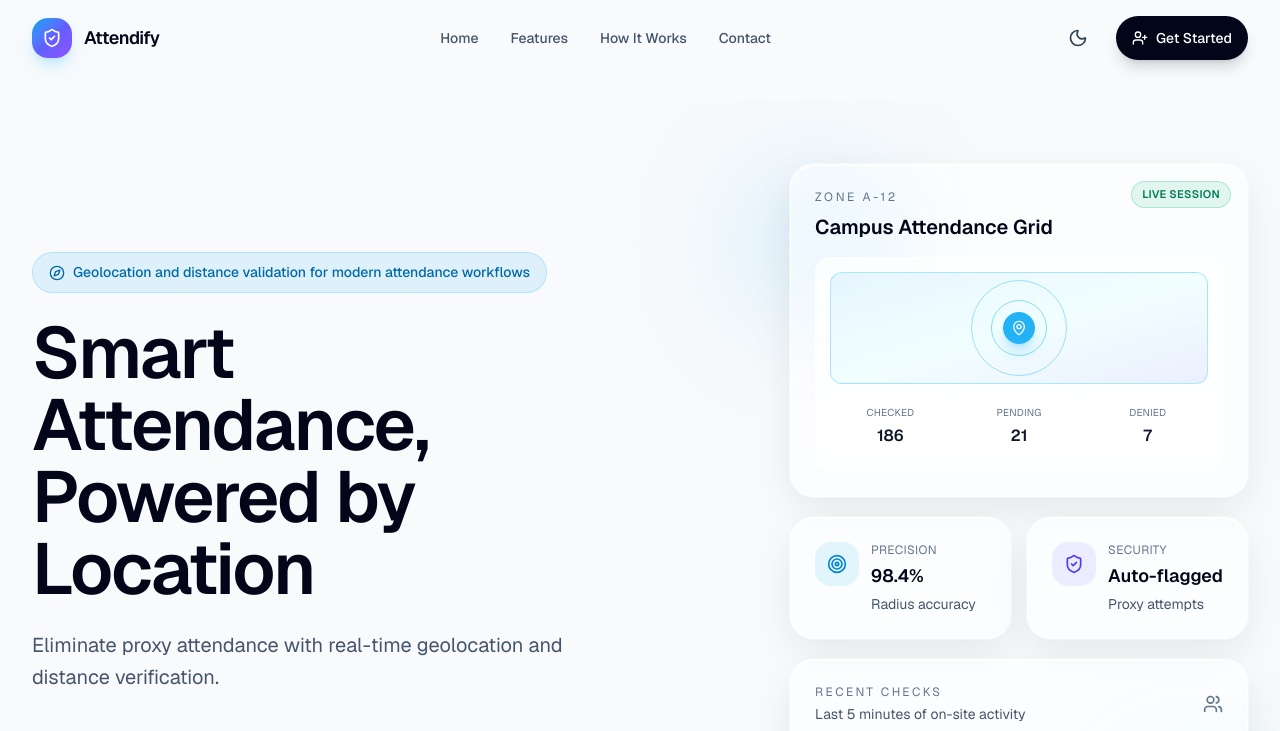
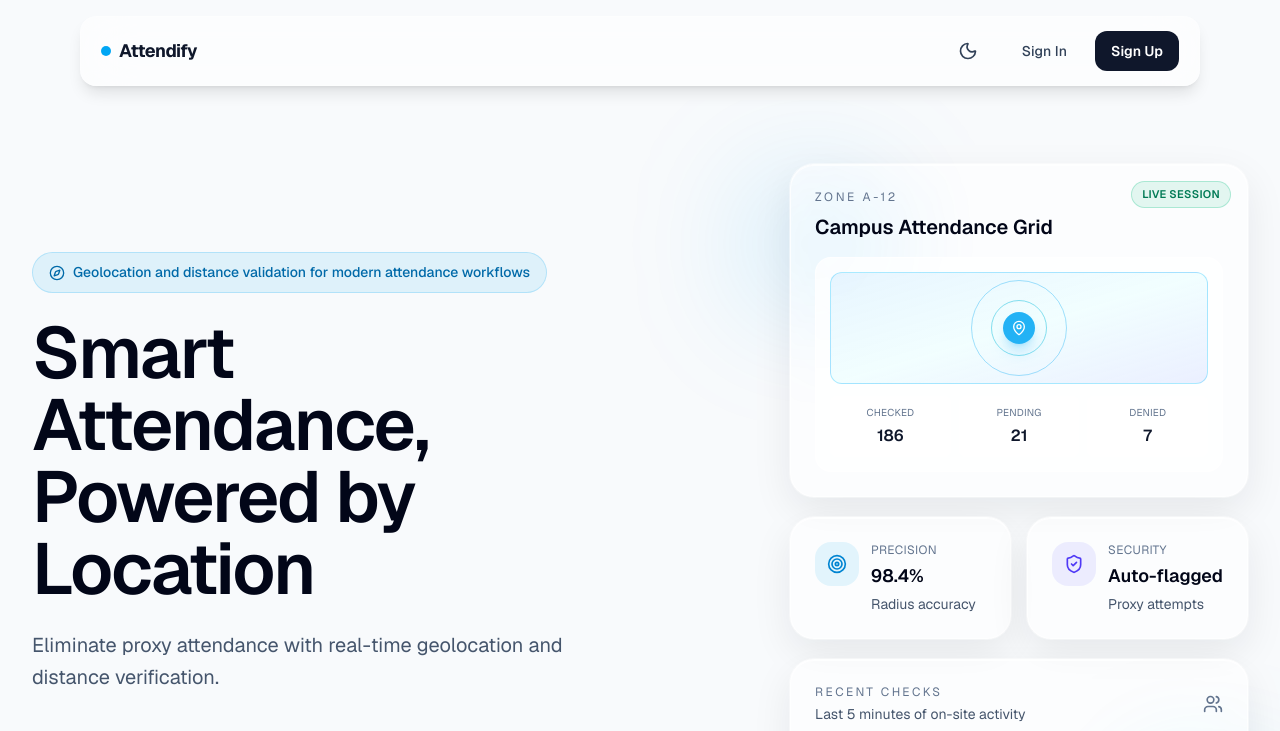
Before and after one commit to Ayomide-Philip/digital-attendance, a Next.js app: page / in a window 1280 px wide. Shown: the top 731 px of the page. Built offline with nearby package versions, Linux system fonts and the light colour scheme.

Commit message:
refactor: simplify Header component by removing unused state and mobile menu logic

```diff
--- a/components/root/header.jsx
+++ b/components/root/header.jsx
@@ -1,178 +1,36 @@
-"use client";
-import { useState, useEffect } from "react";
-import { ChevronRight, Menu, ShieldCheck, UserPlus, X } from "lucide-react";
-import { useTheme } from "next-themes";
-import Toggle from "@/components/toggle";
 import Link from "next/link";
-const navigationLinks = [
-  { label: "Home", href: "#home" },
-  { label: "Features", href: "#features" },
-  { label: "How It Works", href: "#how-it-works" },
-  { label: "Contact", href: "#contact" },
-];
+import Toggle from "../toggle";
+
 export default function Header() {
-  const [scrolled, setScrolled] = useState(false);
-  const [mobileMenuOpen, setMobileMenuOpen] = useState(false);
-
-  useEffect(() => {
-    const onScroll = () => setScrolled(window.scrollY > 12);
-    onScroll();
-    window.addEventListener("scroll", onScroll, { passive: true });
-    return () => window.removeEventListener("scroll", onScroll);
-  }, []);
-
-  useEffect(() => {
-    if (!mobileMenuOpen) {
-      document.body.style.overflow = "";
-      return;
-    }
-
-    document.body.style.overflow = "hidden";
-    return () => {
-      document.body.style.overflow = "";
-    };
-  }, [mobileMenuOpen]);
   return (
-    <>
-      <header
-        className={`fixed inset-x-0 top-0 z-50 border-b transition-all duration-300 ${
-          scrolled
-            ? "border-white/20 bg-white/80 backdrop-blur-xl dark:border-slate-800 dark:bg-slate-950/80"
-            : "border-transparent bg-transparent"
-        }`}
-      >
-        <div className="mx-auto flex max-w-7xl items-center justify-between px-4 py-3.5 sm:px-6 sm:py-4 lg:px-8">
+    <header className="fixed inset-x-0 top-0 z-50">
+      <div className="mx-auto mt-4 max-w-6xl px-4">
+        <div className="flex items-center justify-between rounded-2xl border border-white/20 bg-white/60 px-4 py-3 shadow-lg backdrop-blur-xl dark:border-white/10 dark:bg-black/50 sm:px-5">
           <Link
             href="/"
-            className="flex items-center gap-2.5 text-base font-semibold tracking-tight text-slate-950 sm:gap-3 sm:text-lg dark:text-white"
+            className="inline-flex items-center gap-2 text-lg font-bold tracking-tight text-slate-900 transition-opacity hover:opacity-90 dark:text-white"
           >
-            <div className="flex h-10 w-10 items-center justify-center rounded-2xl bg-linear-to-br from-sky-500 via-indigo-500 to-violet-500 text-white shadow-lg shadow-sky-500/20">
-              <ShieldCheck className="h-5 w-5" />
-            </div>
-            <span>Attendify</span>
+            <span className="h-2.5 w-2.5 rounded-full bg-sky-500" />
+            Attendify
           </Link>
 
-          <nav className="hidden items-center gap-8 lg:flex">
-            {navigationLinks.map((link) => (
-              <a
-                key={link.label}
-                href={link.href}
-                className="text-sm font-medium text-slate-600 transition hover:text-slate-950 dark:text-slate-300 dark:hover:text-white"
-              >
-                {link.label}
-              </a>
-            ))}
-          </nav>
-
-          <div className="hidden items-center gap-3 lg:flex">
+          <div className="flex items-center gap-2 sm:gap-3">
             <Toggle />
-            <Button
-              as="a"
-              variant="primary"
+            <Link
               href="/login"
-              className="cursor-pointer"
+              className="inline-flex h-10 items-center justify-center rounded-xl px-4 text-sm font-medium text-slate-700 transition-all duration-200 hover:scale-[1.01] hover:bg-white/60 hover:text-slate-950 dark:text-slate-200 dark:hover:bg-white/10 dark:hover:text-white"
             >
-              <UserPlus className="h-4 w-4" />
-              Get Started
-            </Button>
-          </div>
-
-          <div className="flex items-center gap-0.5 lg:hidden">
-            <Toggle />
-            <Button
-              as="button"
-              variant="ghost"
-              onClick={() => setMobileMenuOpen(true)}
-              className="cursor-pointer rounded-full p-2 text-slate-700 hover:bg-slate-100 hover:text-slate-950 dark:text-slate-300 dark:hover:bg-slate-900 dark:hover:text-white"
-              aria-label="Open menu"
+              Sign In
+            </Link>
+            <Link
+              href="/signup"
+              className="hidden h-10 items-center justify-center rounded-xl bg-slate-900 px-4 text-sm font-semibold text-white transition-all duration-200 hover:scale-[1.01] hover:bg-slate-800 dark:bg-white dark:text-slate-900 dark:hover:bg-slate-200 sm:inline-flex"
             >
-              <Menu className="h-5 w-5" />
-            </Button>
+              Sign Up
+            </Link>
           </div>
         </div>
-      </header>
-
-      {mobileMenuOpen ? (
-        <div className="fixed inset-0 z-50 lg:hidden">
-          <button
-            className="absolute inset-0 bg-slate-950/50 backdrop-blur-sm"
-            onClick={() => setMobileMenuOpen(false)}
-            aria-label="Close menu"
-          />
-          <div className="absolute right-0 top-0 h-full w-full max-w-sm border-l border-slate-200 bg-white p-5 sm:p-6 shadow-2xl dark:border-slate-800 dark:bg-slate-950">
-            <div className="flex items-center justify-between">
-              <div className="flex items-center gap-3 text-lg font-semibold">
-                <div className="flex h-10 w-10 items-center justify-center rounded-2xl bg-linear-to-br from-sky-500 via-indigo-500 to-violet-500 text-white">
-                  <ShieldCheck className="h-5 w-5" />
-                </div>
-                Attendify
-              </div>
-              <Button
-                as="button"
-                variant="ghost"
-                onClick={() => setMobileMenuOpen(false)}
-                className="cursor-pointer rounded-full p-2 text-slate-700 hover:bg-slate-100 hover:text-slate-950 dark:text-slate-300 dark:hover:bg-slate-900 dark:hover:text-white"
-                aria-label="Close menu"
-              >
-                <X className="h-5 w-5" />
-              </Button>
-            </div>
-
-            <div className="mt-8 space-y-2 sm:mt-10">
-              {navigationLinks.map((link) => (
-                <a
-                  key={link.label}
-                  href={link.href}
-                  onClick={() => setMobileMenuOpen(false)}
-                  className="flex items-center justify-between rounded-2xl px-4 py-3 text-base font-medium text-slate-700 transition hover:bg-slate-100 dark:text-slate-200 dark:hover:bg-slate-900"
-                >
-                  {link.label}
-                  <ChevronRight className="h-4 w-4" />
-                </a>
-              ))}
-            </div>
-
-            <div className="mt-7 grid gap-3 sm:mt-8">
-              <Button
-                as="a"
-                href="/login"
-                variant="primary"
-                className="cursor-pointer w-full"
-                onClick={() => setMobileMenuOpen(false)}
-              >
-                <UserPlus className="h-4 w-4" />
-                Get Started
-              </Button>
-            </div>
-          </div>
-        </div>
-      ) : null}
-    </>
+      </div>
+    </header>
   );
 }
-
-function Button({
-  className = "",
-  variant = "primary",
-  as: Component = "button",
-  children,
-  ...props
-}) {
-  const variants = {
-    primary:
-      "bg-slate-950 text-white shadow-lg shadow-slate-950/15 hover:-translate-y-0.5 hover:bg-slate-800 dark:bg-white dark:text-slate-950 dark:hover:bg-slate-200",
-    secondary:
-      "border border-slate-200 bg-white text-slate-900 hover:border-slate-300 hover:bg-slate-50 dark:border-slate-800 dark:bg-slate-950 dark:text-slate-100 dark:hover:bg-slate-900",
-    ghost:
-      "text-slate-700 hover:bg-slate-100 hover:text-slate-950 dark:text-slate-300 dark:hover:bg-slate-900 dark:hover:text-white",
-  };
-
-  return (
-    <Component
-      className={`inline-flex min-h-11 items-center justify-center gap-2 rounded-full px-4 py-2.5 text-sm font-medium transition-all duration-300 focus-visible:outline-none focus-visible:ring-2 focus-visible:ring-sky-500 focus-visible:ring-offset-2 focus-visible:ring-offset-white dark:focus-visible:ring-offset-slate-950 ${variants[variant]} ${className}`}
-      {...props}
-    >
-      {children}
-    </Component>
-  );
-}
```
